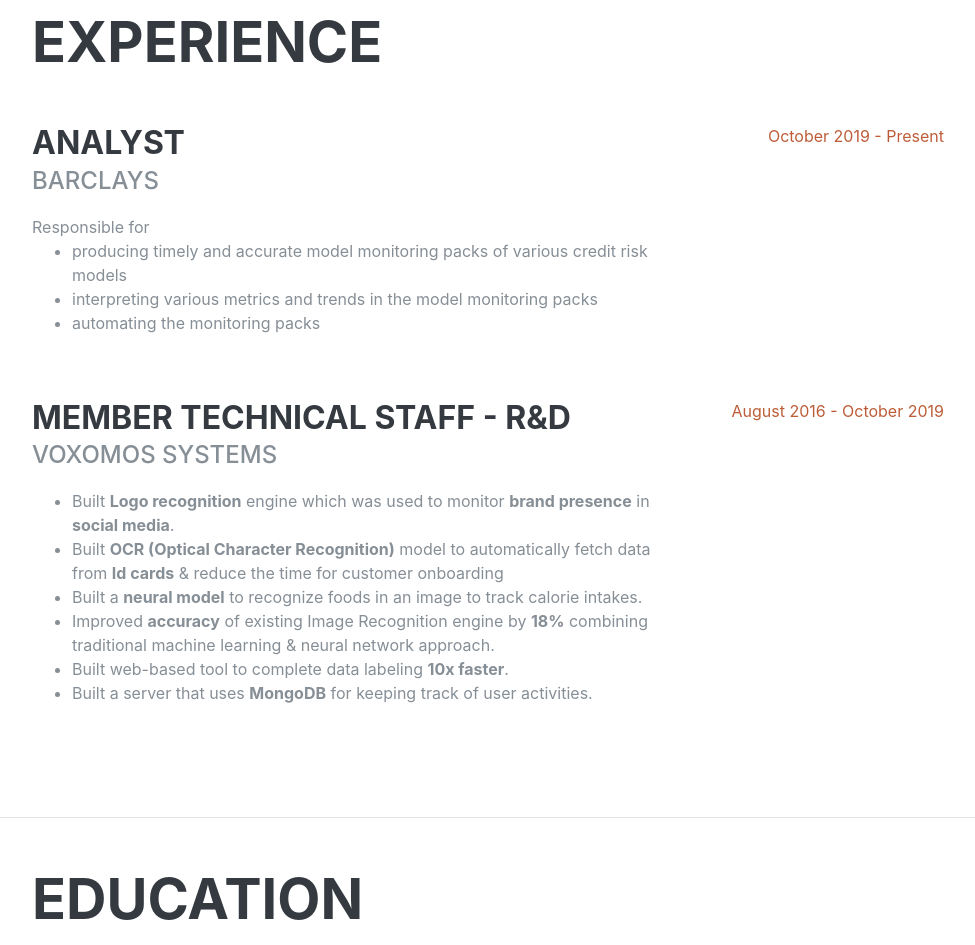
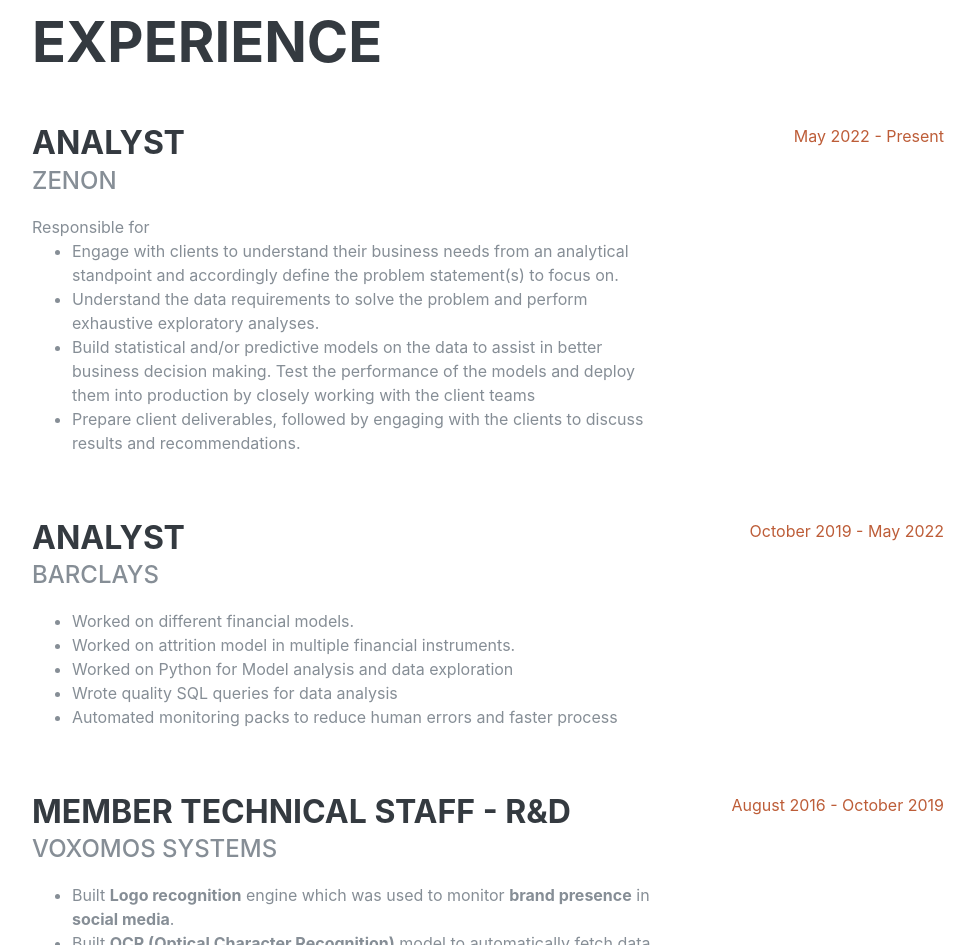
Before and after one commit to kantajitshaw/kantajitshaw.github.io, a plain HTML site: page index.html in a window 1280 px wide. Shown: the part 840-1785 px from the top of the page, without its empty margins (288-1263 px from the left). Drawn offline with Linux system fonts and the light colour scheme; a web font is replaced by a local one.

Commit message:
Added latest employment details

```diff
--- a/index.html
+++ b/index.html
@@ -107,16 +107,34 @@
         <div class="resume-item d-flex flex-column flex-md-row justify-content-between mb-5">
           <div class="resume-content">
             <h3 class="mb-0">Analyst</h3>
-            <div class="subheading mb-3">Barclays</div>
+            <div class="subheading mb-3">Zenon</div>
             Responsible for
             <ul>
-              <li>producing timely and accurate model monitoring packs of various credit risk models</li>
-              <li>interpreting various metrics and trends in the model monitoring packs</li>
-              <li>automating the monitoring packs</li>
+              <li>Engage with clients to understand their business needs from an analytical standpoint and accordingly define the problem statement(s) to focus on.</li>
+              <li>Understand the data requirements to solve the problem and perform exhaustive exploratory analyses.</li>
+              <li>Build statistical and/or predictive models on the data to assist in better business decision making. Test the performance of the models and deploy them into production by closely working with the client teams</li>
+              <li>Prepare client deliverables, followed by engaging with the clients to discuss results and recommendations.</li>
             </ul>
           </div>
           <div class="resume-date text-md-right">
-            <span class="text-primary">October 2019 - Present</span>
+            <span class="text-primary">May 2022 - Present</span>
+          </div>
+        </div>
+
+        <div class="resume-item d-flex flex-column flex-md-row justify-content-between mb-5">
+          <div class="resume-content">
+            <h3 class="mb-0">Analyst</h3>
+            <div class="subheading mb-3">Barclays</div>
+            <ul>
+              <li>Worked on different financial models.</li>
+              <li>Worked on attrition model in multiple financial instruments.</li>
+              <li>Worked on Python for Model analysis and data exploration</li>
+              <li>Wrote quality SQL queries for data analysis</li>
+              <li>Automated monitoring packs to reduce human errors and faster process</li>
+            </ul>
+          </div>
+          <div class="resume-date text-md-right">
+            <span class="text-primary">October 2019 - May 2022</span>
           </div>
         </div>
 
```
